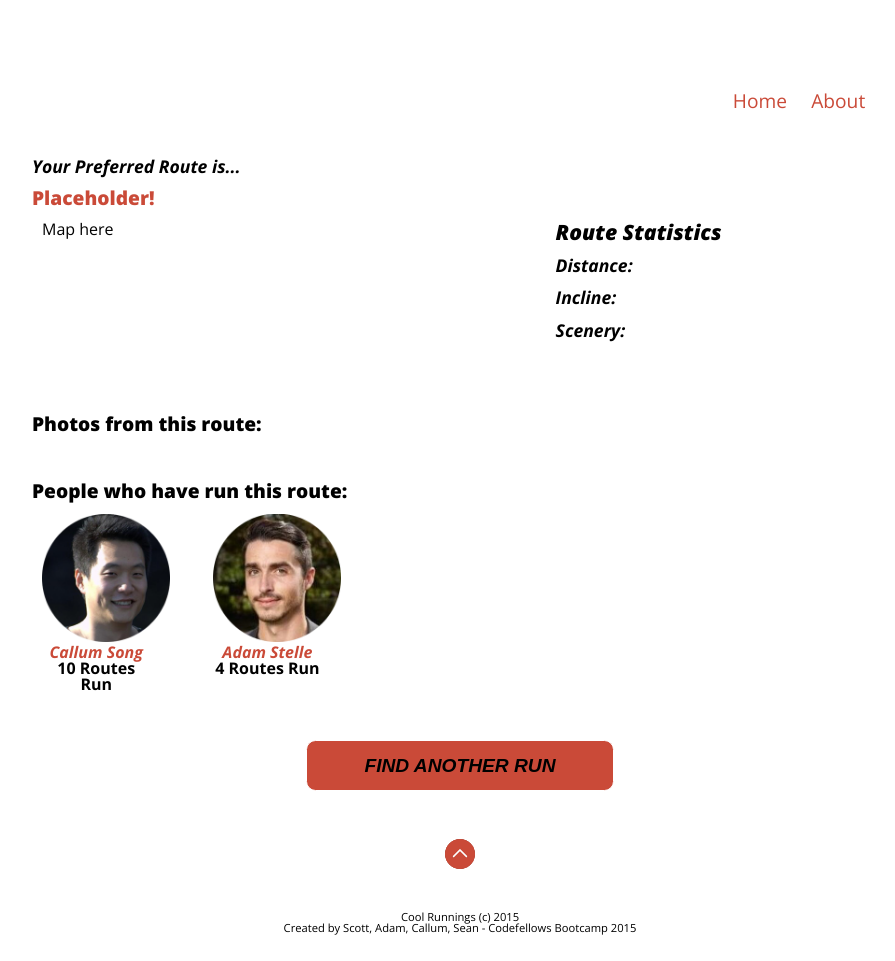
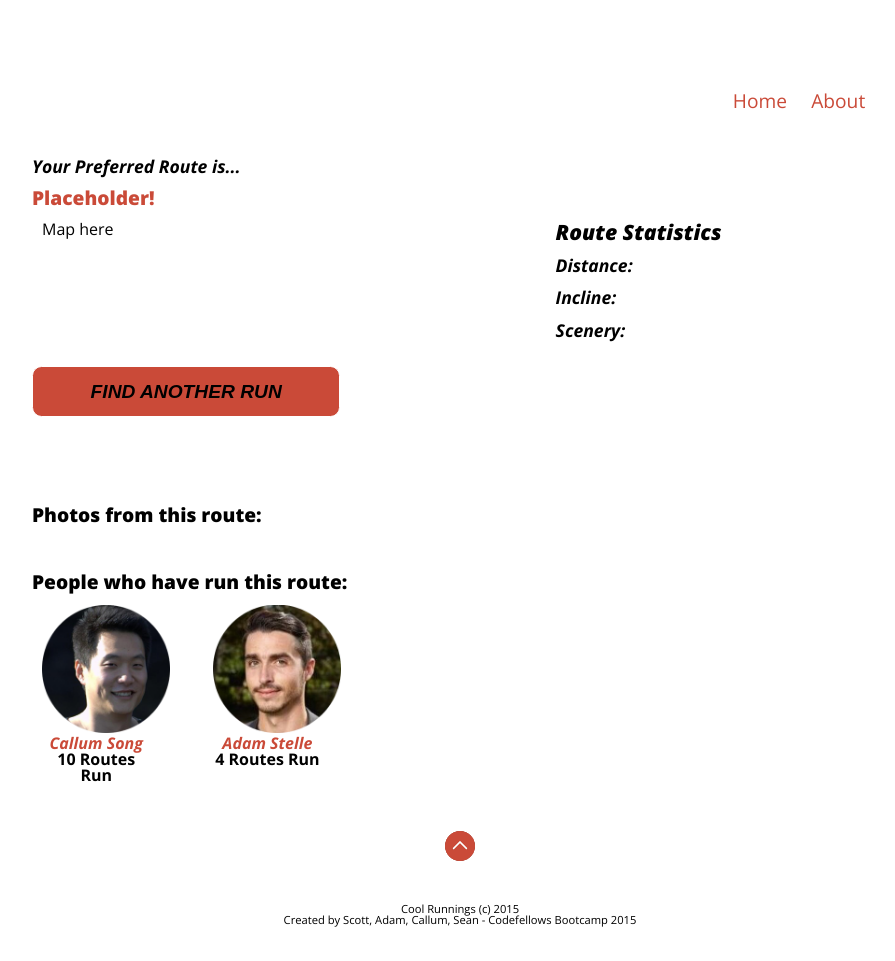
Before and after one commit to adamstelle/running_cool, a website: page public/results.html in a window 1280 px wide. Shown: the whole page, without its empty margins (180-1075 px from the left). Drawn offline with nearby package versions, Linux system fonts and the light colour scheme.

Commit message:
Moved find another buton next to map

```diff
--- a/public/results.html
+++ b/public/results.html
@@ -27,6 +27,9 @@
           <p>Incline:<h2 class="red" id="incline-result"></h2></p>
           <p>Scenery:<h2 class="red" id="scenery-result"></h2></p>
         </div>
+        <section class="maincontainer">
+          <button class="buttonstyle" id="rerun">FIND ANOTHER RUN</button>
+        </section>
       </section>
       <section class="grid-100 maincontainer">
         <div id="photos"><!-- embed photos from the webs or google showing the area returned in the results -->
@@ -46,13 +49,9 @@
           </div>
         </div>
       </section>
-      <section class="maincontainer center">
-         <button class="buttonstyle" id="rerun">FIND ANOTHER RUN</button>
-        </section>
-        <div class="maincontainer center">
-            <a href="#top"><img src="images/upicon.png"/></a>
-        </div>
-      </section>
+      <div class="maincontainer center">
+          <a href="#top"><img src="images/upicon.png"/></a>
+      </div>
     </main>
     <footer class="small maincontainer center">
       <p>Cool Runnings (c) 2015<br>Created by Scott, Adam, Callum, Sean - Codefellows Bootcamp 2015</p>
```
Also changed, not shown: 1 other file.
